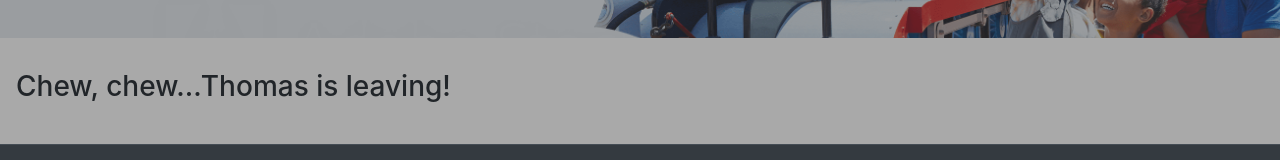
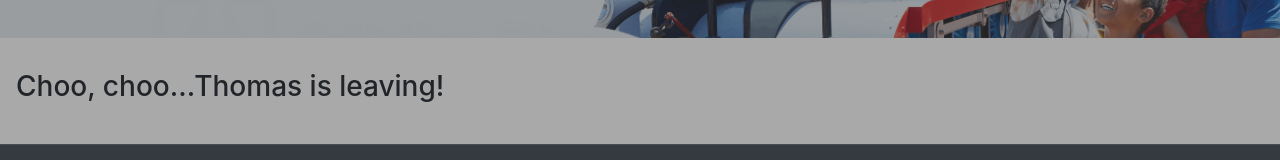
Before and after one commit to melonek/train-scheduler, a plain HTML site: page index.html in a window 1280 px wide. Shown: the part 211-371 px from the top of the page. Drawn offline with nearby package versions, Linux system fonts and the light colour scheme; no server answers.

Commit message:
spelling check

```diff
--- a/index.html
+++ b/index.html
@@ -42,7 +42,7 @@
       </div>
     </div>
 
-    <h3 class="m-3">Chew, chew...Thomas is leaving!</h3>
+    <h3 class="m-3">Choo, choo...Thomas is leaving!</h3>
     <br />
 
     <!--Here we will set up the table for displaying the inforrmation from firebase-->
```
